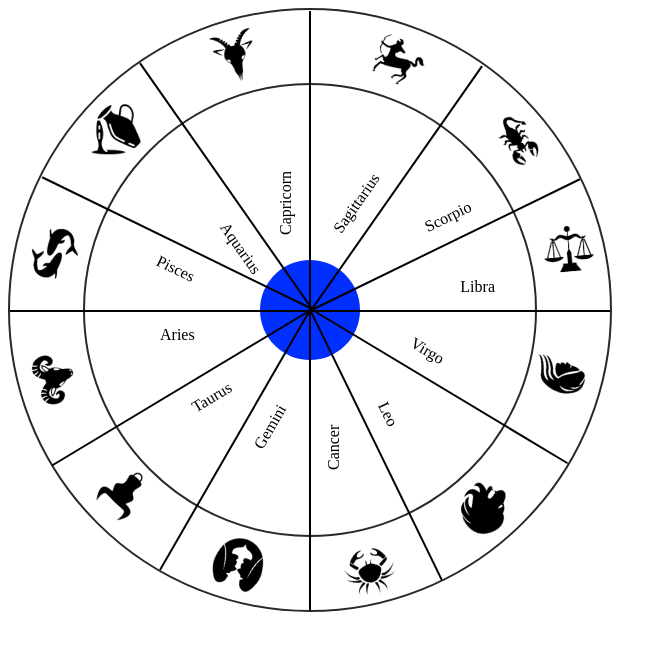
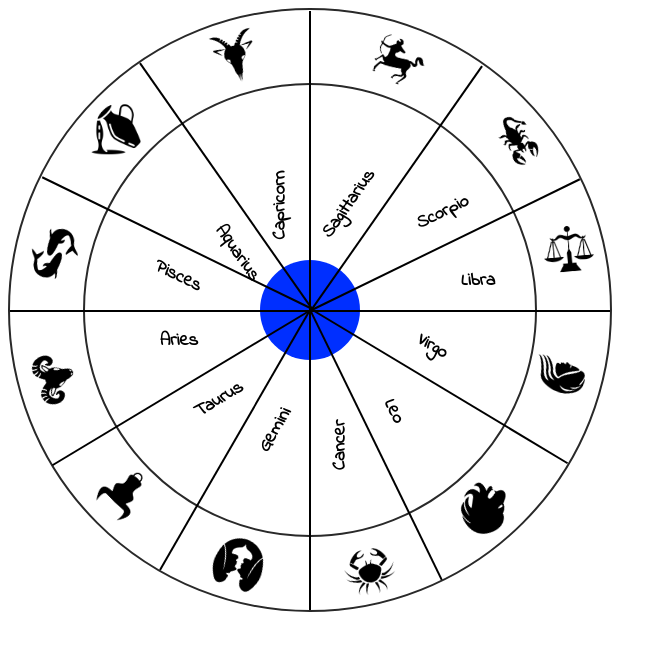
Before and after one commit to SabiulSabit/zodiac, a plain HTML site: page index.html in a window 1280 px wide. Shown: the whole page, without its empty margins (0-667 px from the left). Drawn offline with Linux system fonts and the light colour scheme.

Commit message:
update font style

```diff
--- a/index.html
+++ b/index.html
@@ -4,6 +4,7 @@
 <head>
   <meta charset="UTF-8">
   <meta name="viewport" content="width=device-width, initial-scale=1.0">
+  <link href="https://fonts.googleapis.com/css2?family=Indie+Flower&display=swap" rel="stylesheet">
   <title>Document</title>
   <link rel="stylesheet" href="style.css">
 
--- a/style.css
+++ b/style.css
@@ -1,3 +1,8 @@
+p{
+    font-family: 'Indie Flower', cursive;
+    font-weight: 700;
+    font-size: 18px;
+}
 .roundOne {
     position: relative;
     width: 600px;
```
